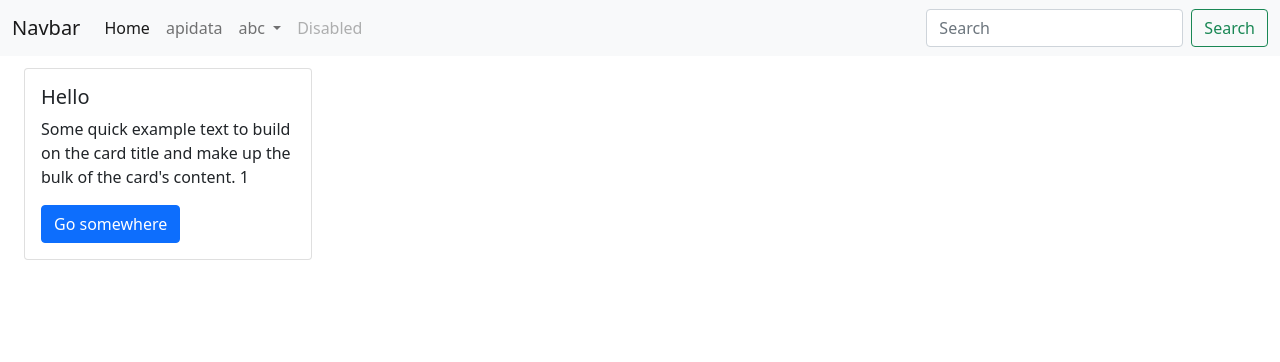
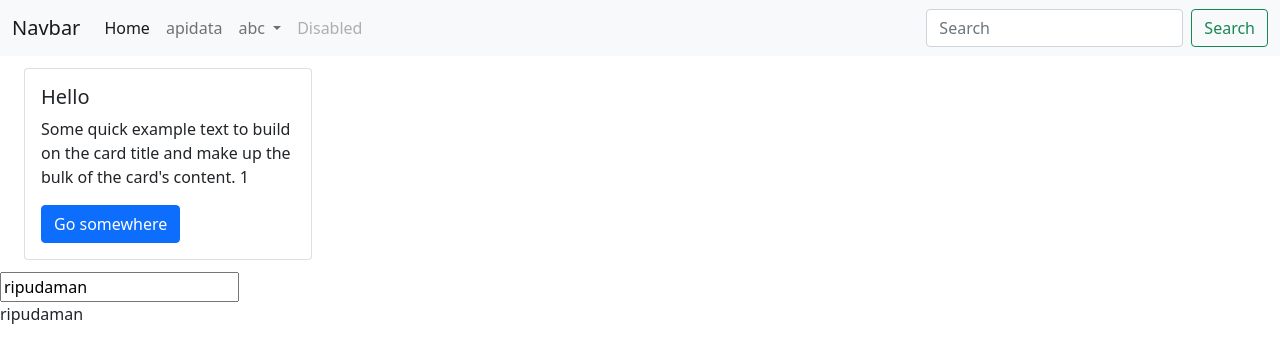
Before and after one commit to ripu502/Angular-101, an Angular app in the folder first-app/: page / in a window 1280 px wide. Shown: the top 362 px of the page. Built offline with nearby package versions, Linux system fonts and the light colour scheme.

Commit message:
to way binding

```diff
--- a/first-app/src/app/app.component.html
+++ b/first-app/src/app/app.component.html
@@ -35,3 +35,4 @@
   </div>
 </nav>
 <router-outlet></router-outlet>
+<app-two-bind></app-two-bind>
--- a/first-app/src/app/app.module.ts
+++ b/first-app/src/app/app.module.ts
@@ -7,6 +7,8 @@ import { AppCartComponent } from './components/app-cart/app-cart.component';
 import { CartContainerComponent } from './components/cart-container/cart-container.component';
 import { TasksComponent } from './components/tasks/tasks.component';
 import { TaskItemComponent } from './components/task-item/task-item.component';
+import { TwoBindComponent } from './components/two-bind/two-bind.component';
+import { FormsModule } from '@angular/forms';
 
 @NgModule({
   declarations: [
@@ -14,12 +16,14 @@ import { TaskItemComponent } from './components/task-item/task-item.component';
     AppCartComponent,
     CartContainerComponent,
     TasksComponent,
-    TaskItemComponent
+    TaskItemComponent,
+    TwoBindComponent
   ],
   imports: [
     BrowserModule,
     AppRoutingModule,
     HttpClientModule,
+    FormsModule
   ],
   providers: [],
   bootstrap: [AppComponent]
--- /dev/null
+++ b/first-app/src/app/components/two-bind/two-bind.component.html
@@ -0,0 +1,6 @@
+<input type="text"
+ name="name"
+  id="name"
+  [(ngModel)]="name">
+
+  <p>{{name}}</p>
--- /dev/null
+++ b/first-app/src/app/components/two-bind/two-bind.component.ts
@@ -0,0 +1,17 @@
+import { Component, OnInit } from '@angular/core';
+
+@Component({
+  selector: 'app-two-bind',
+  templateUrl: './two-bind.component.html',
+  styleUrls: ['./two-bind.component.scss']
+})
+export class TwoBindComponent implements OnInit {
+
+  name: string = 'ripudaman';
+
+  constructor() { }
+
+  ngOnInit(): void {
+  }
+
+}
```
Also changed, not shown: first-app/src/app/components/two-bind/two-bind.component.scss (added), 1 other file (tests, documents, lock files or other folders).
